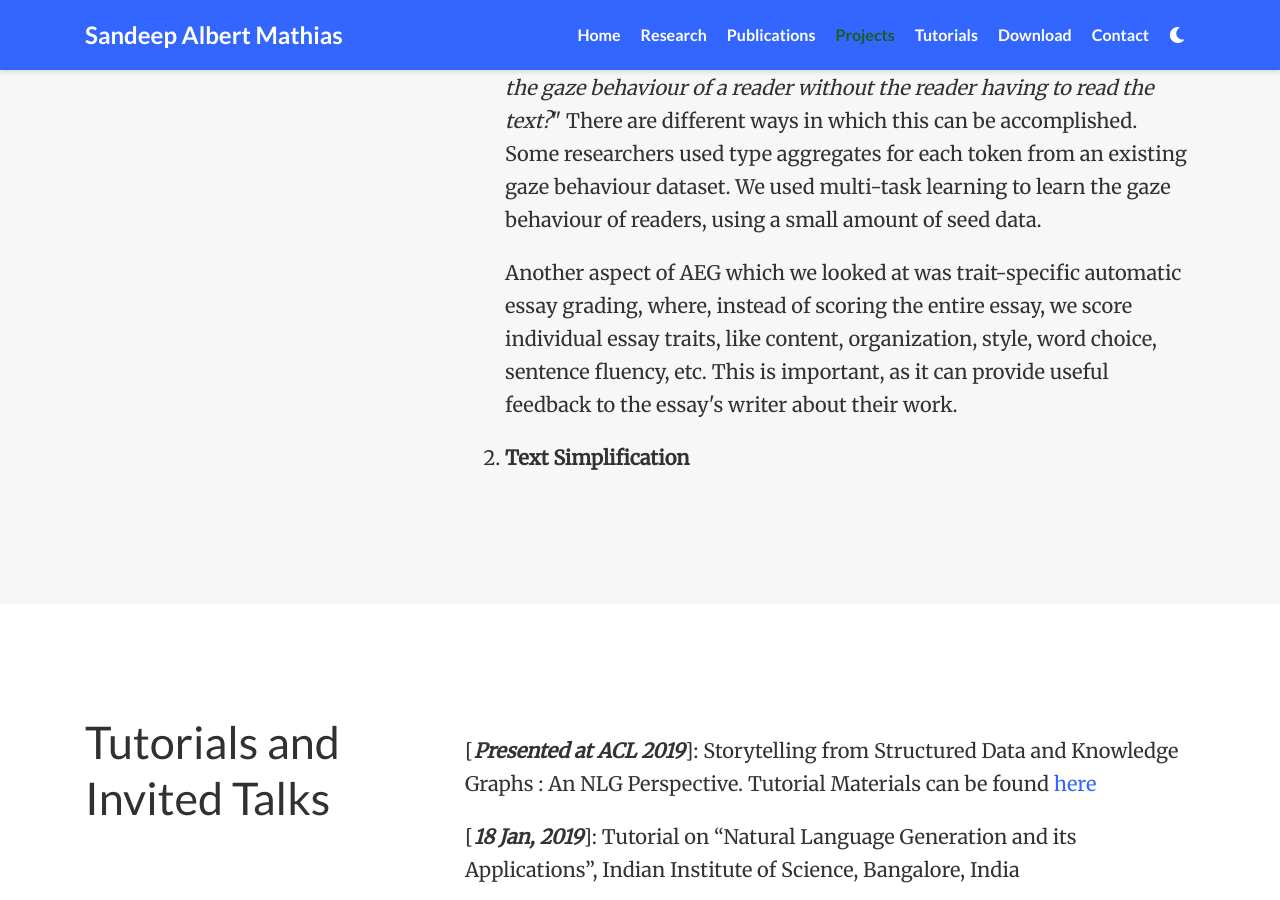
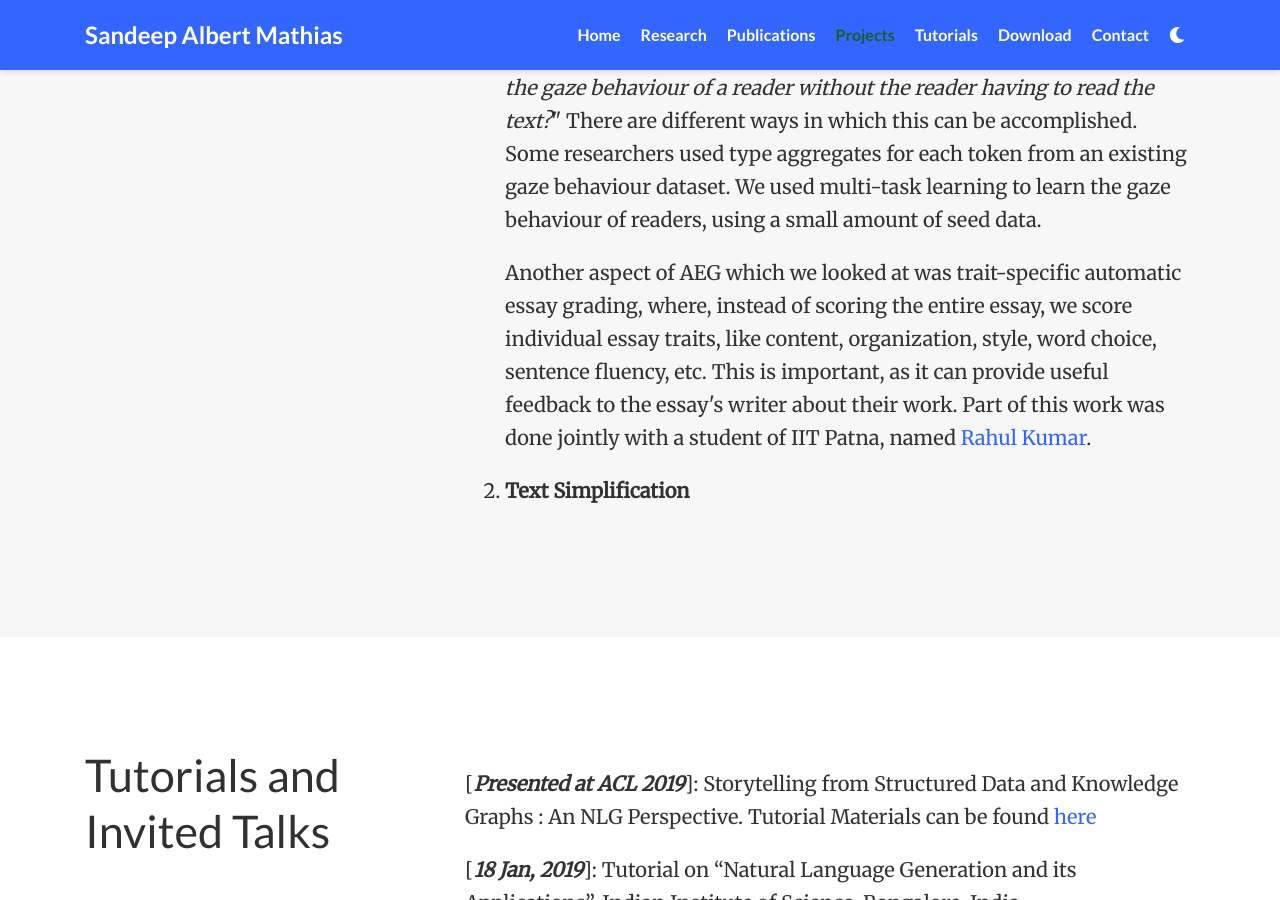
Before and after one commit to lwsam/lwsam.github.io, a Jekyll site: the page index.html, which Jekyll copies as it is, in a window 1280 px wide and 900 px high, scrolled down 2758 px. Built offline with Jekyll 4.4.1, drawn with Linux system fonts in a browser that asks for light colours; nearby versions of some CDN libraries; Markdown is read by kramdown in place of the engine named in the settings; a style sheet for code colours, icons or effects is not loaded.

Commit message:
Update index.html

```diff
--- a/index.html
+++ b/index.html
@@ -259,7 +259,7 @@
 	<p>The research in this thesis aims to develop a system which can automatically score essays, written by students (called an automati essay grading (AEG) system). In this thesis, my guide and I explored ways to use cognitive information to aid AEG systems. This cognitive information is extracted through the gaze behaviour of the reader.</p>
 	<p>One of the first pieces of our work was to show a proof-of-concept that gaze behaviour can help a system assess the quality of the text. This work showed that using gaze behaviour can help a system improve its prediction of how a reader would rate the quality of the text.</p>
 	<p>The aim of AEG systems is to score essays without having a reader read the text. Therefore, one of the main challenges was "<em>How do we record the gaze behaviour of a reader without the reader having to read the text?</em>" There are different ways in which this can be accomplished. Some researchers used type aggregates for each token from an existing gaze behaviour dataset. We used multi-task learning to learn the gaze behaviour of readers, using a small amount of seed data.</p>
-	<p>Another aspect of AEG which we looked at was trait-specific automatic essay grading, where, instead of scoring the entire essay, we score individual essay traits, like content, organization, style, word choice, sentence fluency, etc.  This is important, as it can provide useful feedback to the essay's writer about their work.</p>
+	<p>Another aspect of AEG which we looked at was trait-specific automatic essay grading, where, instead of scoring the entire essay, we score individual essay traits, like content, organization, style, word choice, sentence fluency, etc. This is important, as it can provide useful feedback to the essay's writer about their work. Part of this work was done jointly with a student of IIT Patna, named <a href="https://www.linkedin.com/in/rahul-kumar943/">Rahul Kumar</a>.</p>
 	</li>
 	<li><strong>Text Simplification</strong>
 	</li>
```
